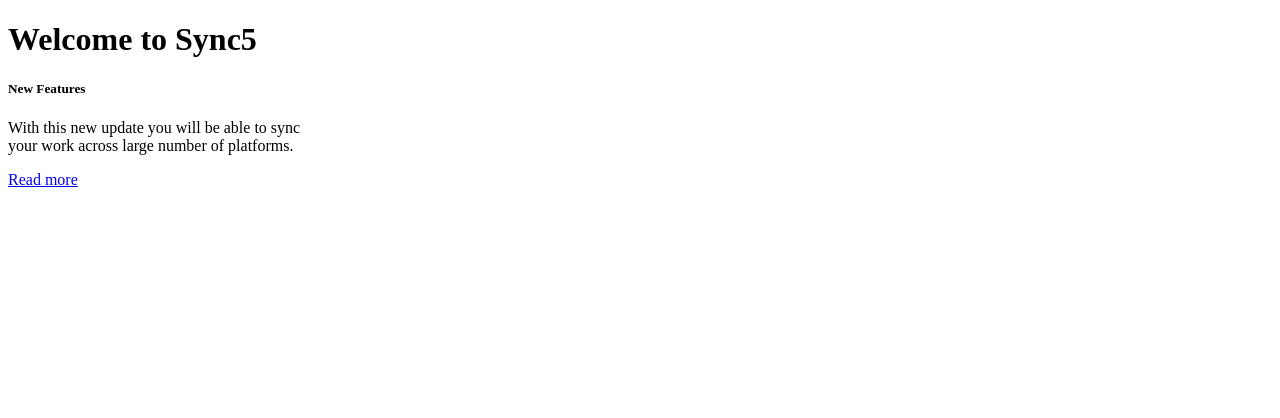
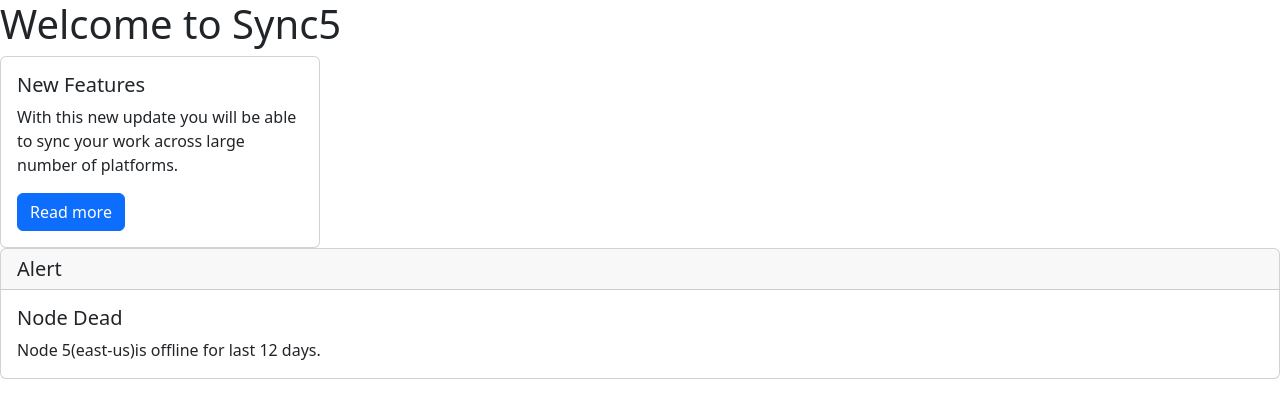
Before and after one commit to acciojob/bootstrap-card-Lochan-sharma232, a website: page main.html in a window 1280 px wide. Drawn offline with nearby package versions, Linux system fonts and the light colour scheme.

Commit message:
created a submission

```diff
--- a/main.html
+++ b/main.html
@@ -4,6 +4,8 @@
 
 <head>
 	<link rel="stylesheet" href="styles.css">
+	<link href="https://cdn.jsdelivr.net/npm/bootstrap@5.3.3/dist/css/bootstrap.min.css" rel="stylesheet" integrity="sha384-QWTKZyjpPEjISv5WaRU9OFeRpok6YctnYmDr5pNlyT2bRjXh0JMhjY6hW+ALEwIH" crossorigin="anonymous">
+<script src="https://cdn.jsdelivr.net/npm/bootstrap@5.3.3/dist/js/bootstrap.bundle.min.js" integrity="sha384-YvpcrYf0tY3lHB60NNkmXc5s9fDVZLESaAA55NDzOxhy9GkcIdslK1eN7N6jIeHz" crossorigin="anonymous"></script>
 </head>
 
 <body>
@@ -16,6 +18,15 @@
     <a href="#" class="btn btn-primary">Read more</a>
   </div>
 </div>
+	<div class="card" style="background-color":red; color="white";>
+  <h5 class="card-header">Alert</h5>
+  <div class="card-body">
+    <h5 class="card-title">Node Dead</h5>
+    <p class="card-text">Node 5(east-us)is offline for
+		last 12 days.</p>
+
+  </div>
+</div>
     <script type="text/javascript" src="./script.js">
 </script>
 
```
